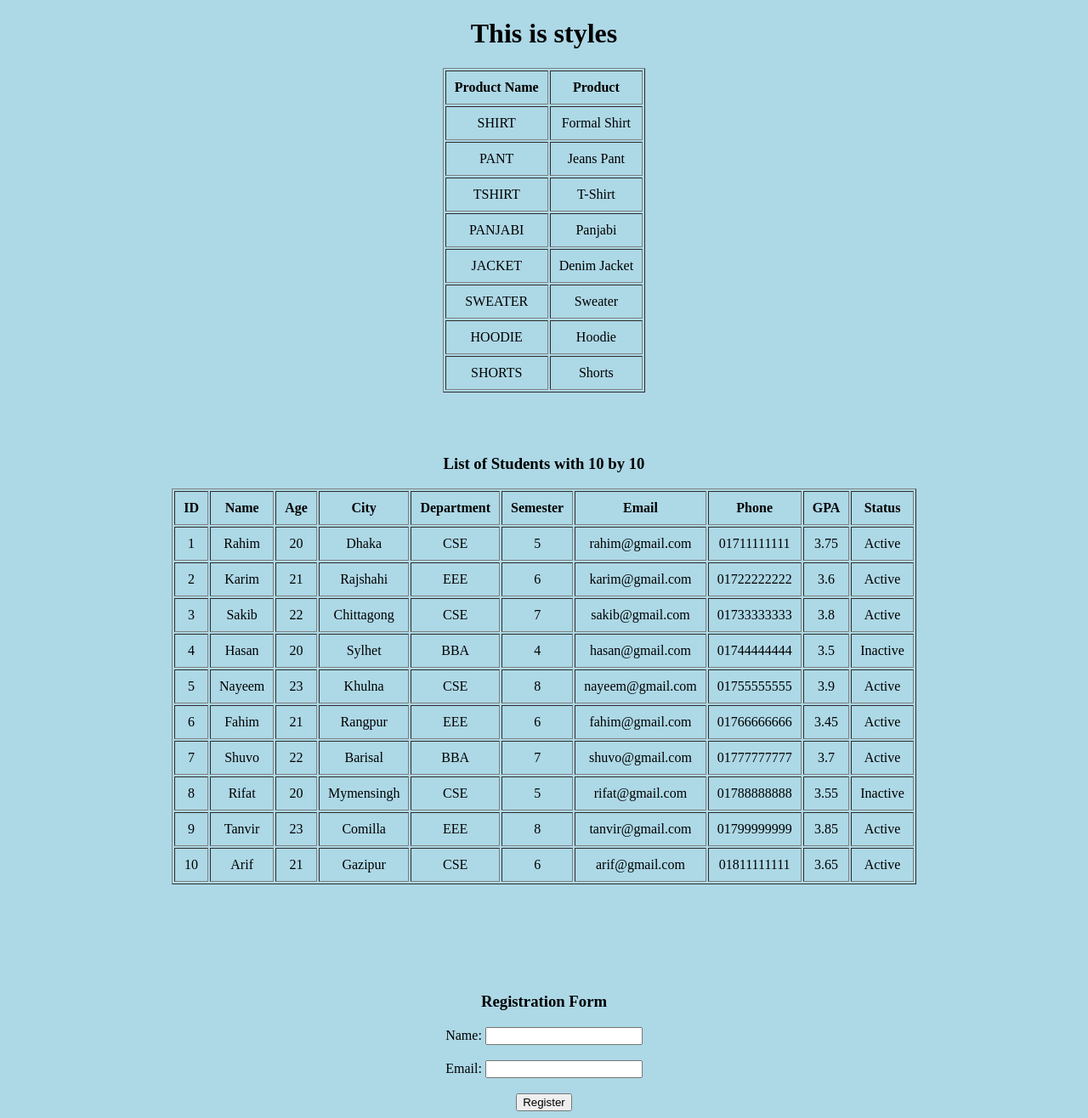
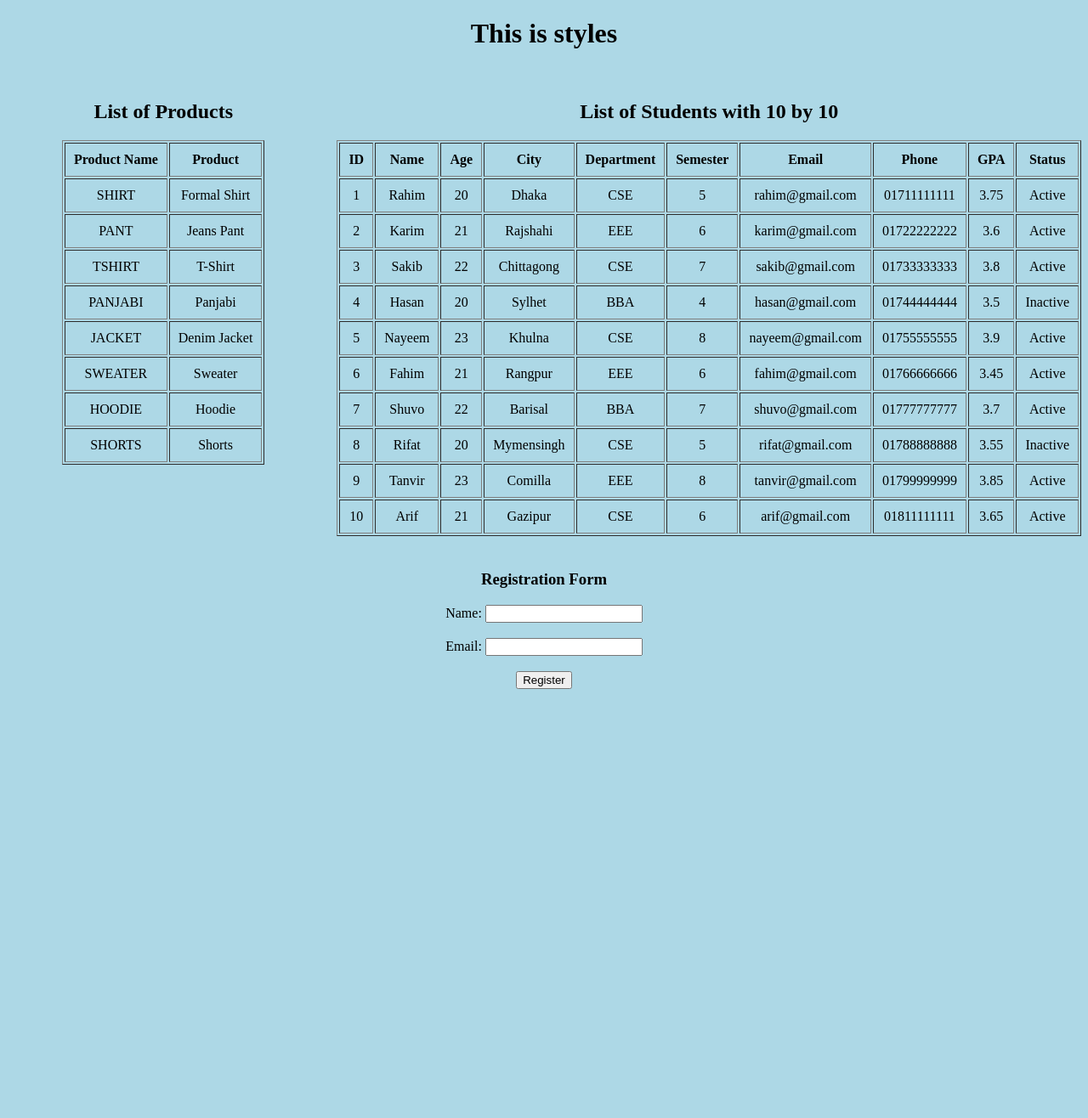
Before and after one commit to MuhammadRafiulIslam9803/django-with-css, a Django app: page /sl/ in a window 1280 px wide. Shown: the whole page at 85% size. After the commit the page ends 811 px from the top, so only its background shows below. Run offline with Django 5.2, Linux system fonts and the light colour scheme.

Commit message:
complete for today

```diff
--- a/root_app/templates/styles/index.html
+++ b/root_app/templates/styles/index.html
@@ -10,6 +10,15 @@
             background-color: lightblue;
             text-align: center;
         }
+        .grid-container {
+            display: grid;
+            grid-template-columns: repeat(2, 1fr);
+            gap: 20px;
+            justify-content: center;
+        }
+        .gap {
+            margin-top: 40px;
+        }
         table {
           margin: auto;
         }
@@ -21,6 +30,9 @@
    </style>
     <body>
         <h1>This is styles</h1>
+        <div class="grid-container gap">
+            <div>
+                <h2>List of Products</h2>
                 <table border="1">
                     <tr>
                         <th>Product Name</th>
@@ -36,12 +48,11 @@
                     </tr>
                     {% endfor %}
                 </table>
-        <br>
-        <br>
-        <br>
+            </div>
 
+            <div>
                 <!-- table for students -->
-         <h3>List of Students with 10 by 10 </h3>
+                <h2>List of Students with 10 by 10 </h2>
                 <table border="1">
                     <tr>
                         <th>ID</th>
@@ -71,16 +82,12 @@
                     </tr>
                     {% endfor %}
                 </table>
+            </div>
 
-        <br>
-        <br>
-        <br>
-        <br>
-        <br>
-        <br>
+        </div>
 
         <!-- for regitation form -->
-        <h3>Registration Form</h3>
+        <h3 class="gap">Registration Form</h3>
         <form>
             <label for="name">Name:</label>
             <input type="text" id="name" name="name">
```
Lines whose indentation alone changed are shown as unchanged.
